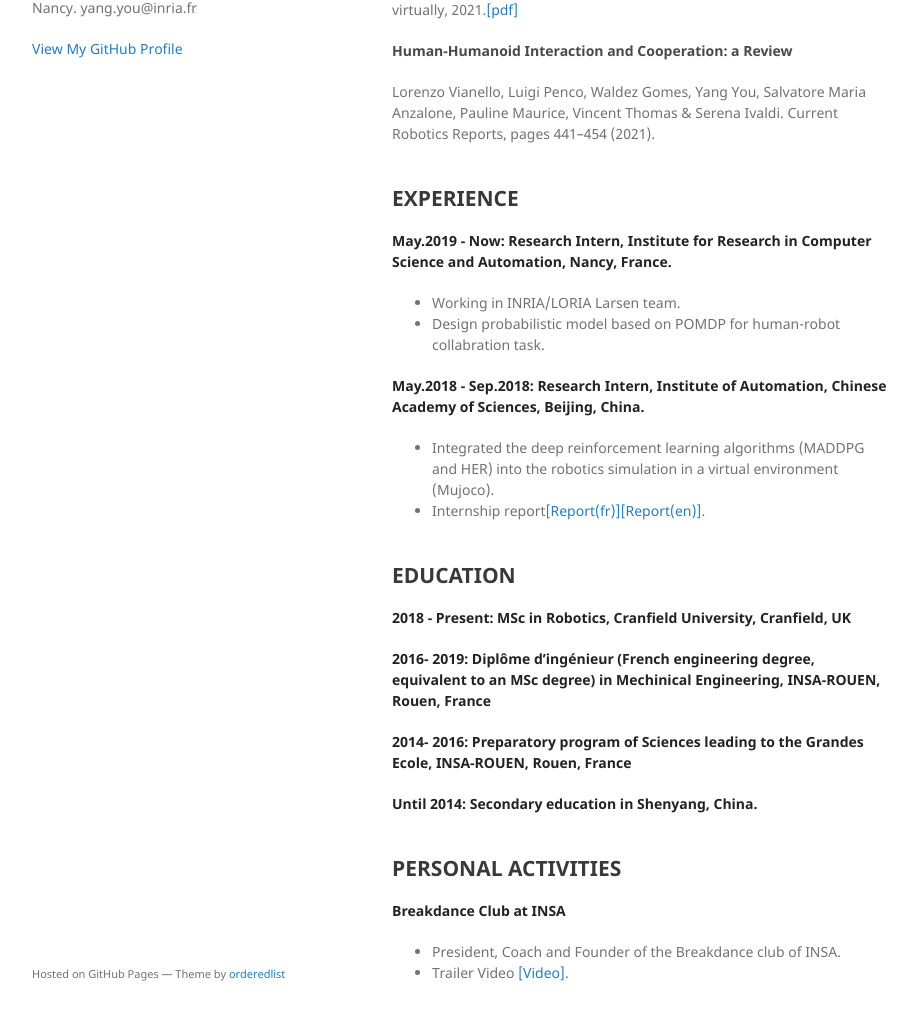
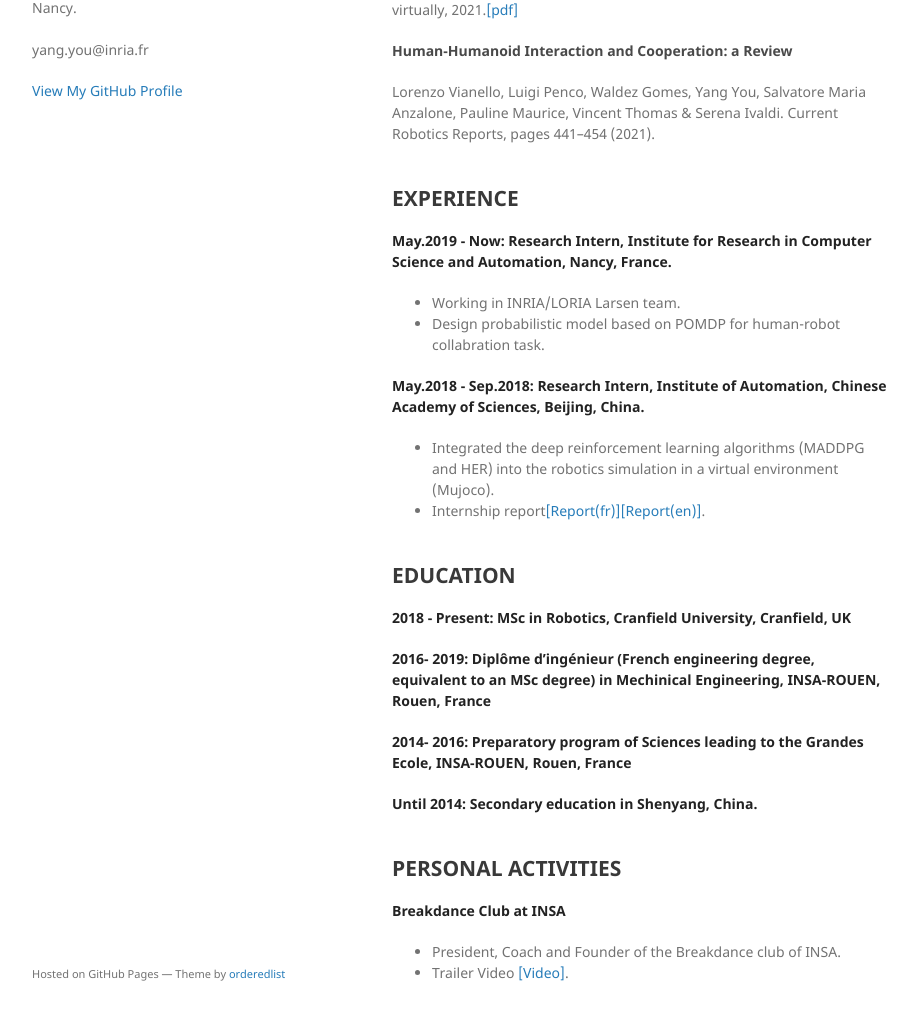
Before and after one commit to yangyou95/yangyou95.github.io, a Jekyll site: the page built from index.md, in a window 1280 px wide and 1393 px high. Shown: the part 340-1360 px from the top of the window, without its empty margins (178-1095 px from the left). Built offline with Jekyll 4.4.1, drawn with Linux system fonts in a browser that asks for light colours; some of the changed text lies outside the part shown.

Commit message:
Update _config.yml

```diff
--- a/_config.yml
+++ b/_config.yml
@@ -1,6 +1,6 @@
 title: Yang YOU
 logo: /assets/img/yang.jpg
-description: Ph.D Student at Larsen team, INRIA Nancy. yang.you@inria.fr
+description: Ph.D Student at Larsen team, INRIA Nancy. <br></br> yang.you@inria.fr
 show_downloads: false
 google_analytics:
 theme: jekyll-theme-minimal
```
